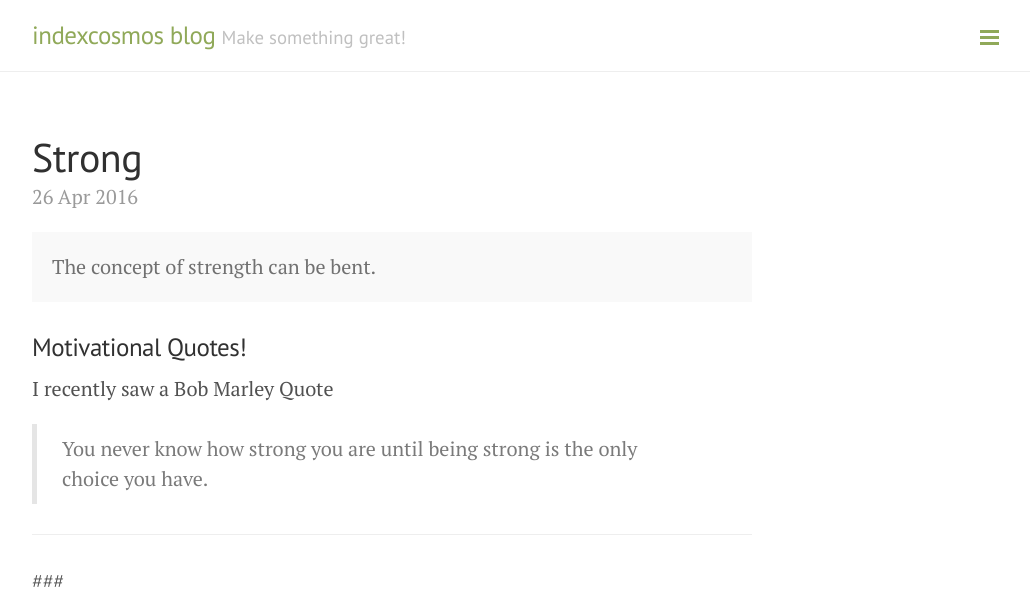
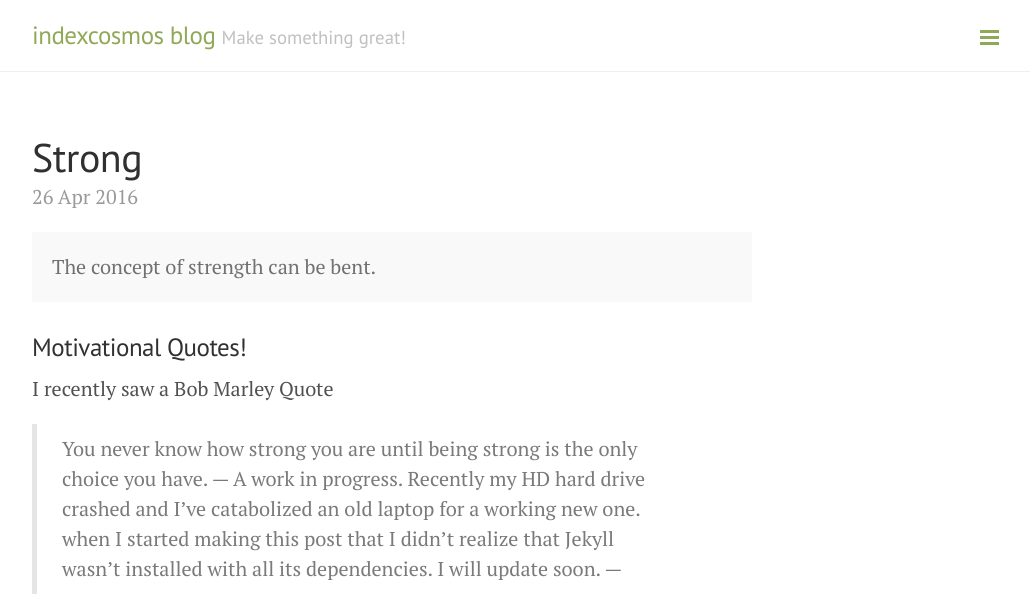
Before and after one commit to indexcosmos/indexcosmos.github.io, a Jekyll site: the page built from _posts/2016-04-26-strong.md, in a window 1280 px wide. Shown: the top 596 px of the page, without its empty margins (248-1278 px from the left). Built offline with Jekyll 4.4.1, drawn with Linux system fonts in a browser that asks for light colours; grey boxes are pictures that could not be loaded.

Commit message:
update post

```diff
--- a/_posts/2016-04-26-strong.md
+++ b/_posts/2016-04-26-strong.md
@@ -13,12 +13,4 @@ I recently saw a Bob Marley Quote
 
 > You never know how strong you are until being strong is the only
 > choice you have.
-
-***
-
-###
-
-![Bob Marley]({{ https://github.com/indexcosmos/indexcosmos.github.io/blob/master/public/images/portfolio/2016.04.26%20Bob%20Marley }}/public/images/portfolio/2016.04.26 marley)
-
-
-<i class="icon-github">some text here</i>
+--- A work in progress. Recently my HD hard drive crashed and I've catabolized an old laptop for a working new one. when I started making this post that I didn't realize that Jekyll wasn't installed with all its dependencies. I will update soon. ---
```
